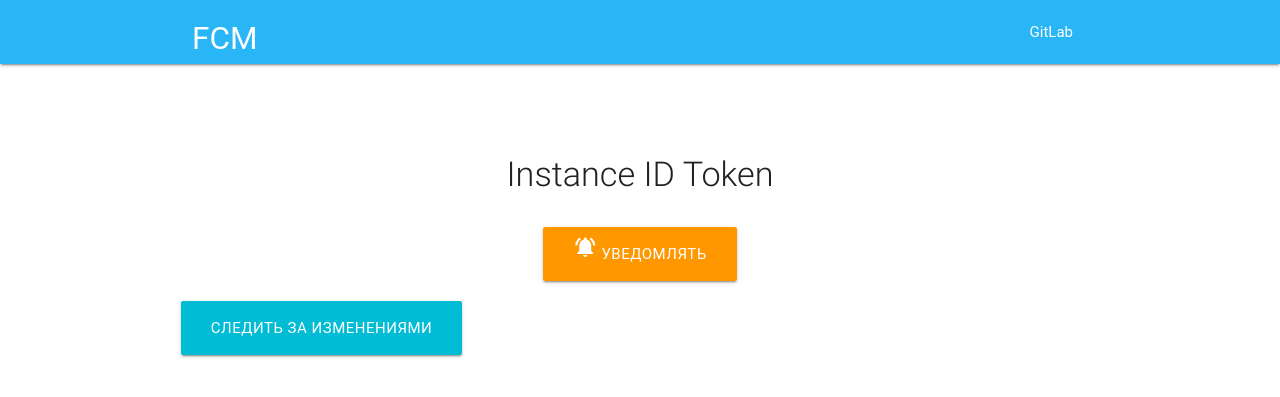
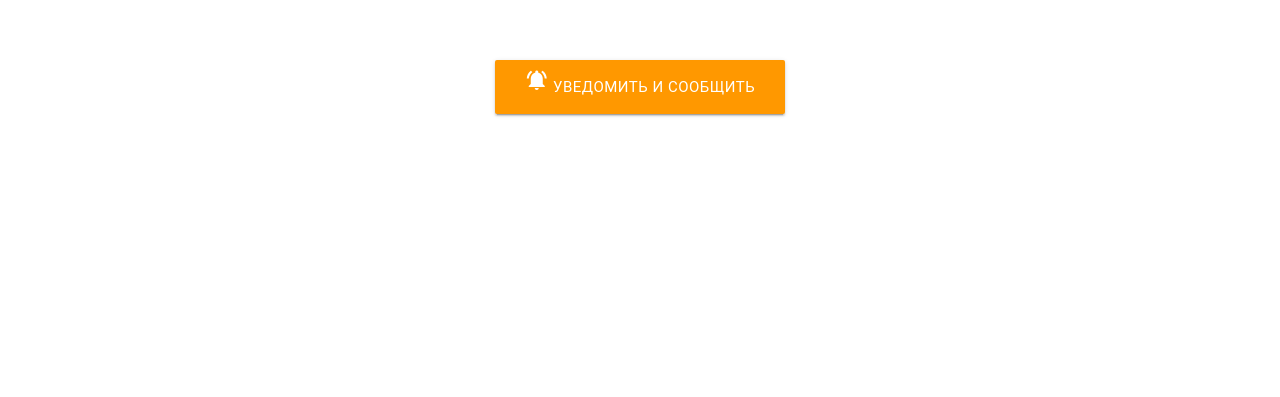
Before and after one commit to rudotcom/push-push, a Django app: template templates/home.html in a window 1280 px wide. Shown: the top 397 px of the page. Run offline with Django 3.2, Linux system fonts and the light colour scheme; the template is opened without the code that fills it, so the values that code supplies are empty; some libraries are stand-ins or nearby versions; some web fonts are replaced.

Commit message:
working prototype

```diff
--- a/push-push/settings.py
+++ b/push-push/settings.py
@@ -25,9 +25,11 @@ SECRET_KEY = 'django-insecure-)^qb9epk55v^e_t&8^o&s00o08s$etu15k_@k=w8uw9m9gj26s
 # SECURITY WARNING: don't run with debug turned on in production!
 DEBUG = True
 
+SITE_URL = '985baf8e0bb4.ngrok.io'
+
 ALLOWED_HOSTS = [
     '127.0.0.1',
-    '*',
+    SITE_URL,
 ]
 
 
@@ -40,6 +42,7 @@ INSTALLED_APPS = [
     'django.contrib.sessions',
     'django.contrib.messages',
     'django.contrib.staticfiles',
+    'push',
 ]
 
 MIDDLEWARE = [
--- a/push-push/urls.py
+++ b/push-push/urls.py
@@ -3,12 +3,15 @@ from django.urls import path, include
 from django.conf import settings
 from django.conf.urls.static import static
 from django.views.generic import TemplateView
+from django.views.decorators.csrf import csrf_exempt
 
-from .views import home
+from push.views import home, save_token
 
 urlpatterns = [
     path('admin/', admin.site.urls),
-    path('', home),
+    path('', csrf_exempt(home)),
+    path('firebase/', csrf_exempt(save_token)),
+    path('sw.js', TemplateView.as_view(template_name='sw.js', content_type='application/x-javascript')),
     path('firebase-messaging-sw.js', TemplateView.as_view(template_name='firebase-messaging-sw.js', content_type='application/x-javascript'))
 
 ]
--- a/static/js/app.js
+++ b/static/js/app.js
@@ -11,28 +11,18 @@ var massage_id = $('#massage_id');
 var massage_row = $('#massage_row');
 
 var info = $('#info');
+var info_icon = $('#info-icon')
 var info_message = $('#info-message');
 
 var alert = $('#alert');
 var alert_message = $('#alert-message');
 
 var input_body = $('#body');
-var timerId = setInterval(setNotificationDemoBody, 10000);
-
-function setNotificationDemoBody() {
-    if (input_body.val().search(/^It's found today at \d\d:\d\d$/i) !== -1) {
-        var now = new Date();
-        input_body.val('It\'s found today at ' + now.getHours() + ':' + addZero(now.getMinutes()));
-    } else {
-        clearInterval(timerId);
-    }
-}
 
 function addZero(i) {
     return i > 9 ? i : '0' + i;
 }
 
-setNotificationDemoBody();
 resetUI();
 
 if (
@@ -83,18 +73,21 @@ if (
             notification[input.attr('name')] = input.val();
         });
 
-        sendNotification(notification);
+    //    sendNotification(notification);
     });
 
     // handle catch the notification on current page
     messaging.onMessage(function(payload) {
         console.log('Message received', payload);
         info.show();
+        info_icon
+            .append('<img src='+payload.notification.icon+' align=left>')
         info_message
             .text('')
-            .append('<strong>'+payload.data.title+'</strong>')
-            .append('<em>'+payload.data.body+'</em>')
+            .append('<h3>'+payload.notification.title+'</h3>')
+            .append('<em>'+payload.notification.body+'</em>')
         ;
+        bt_delete.hide();
 
         // register fake ServiceWorker for show notification on mobile devices
         navigator.serviceWorker.register('/firebase-messaging-sw.js');
@@ -102,9 +95,9 @@ if (
             if (permission === 'granted') {
                 navigator.serviceWorker.ready.then(function(registration) {
                   // Copy data object to get parameters in the click handler
-                  payload.data.data = JSON.parse(JSON.stringify(payload.data));
+                  payload.notification.data = JSON.parse(JSON.stringify(payload.notification));
 
-                  registration.showNotification(payload.data.title, payload.data);
+                  registration.showNotification(payload.notification.title, payload.notification);
                 }).catch(function(error) {
                     // registration failed :(
                     showError('ServiceWorker registration failed', error);
--- a/static/js/firebase_subscribe.js
+++ b/static/js/firebase_subscribe.js
@@ -52,7 +52,7 @@ function sendTokenToServer(currentToken) {
     if (!isTokenSentToServer(currentToken)) {
         console.log('Отправка токена на сервер...');
 
-        var url = ''; // адрес скрипта на сервере который сохраняет ID устройства
+        var url = 'firebase/'; // адрес скрипта на сервере который сохраняет ID устройства
         $.post(url, {
             token: currentToken
         });
--- a/templates/home.html
+++ b/templates/home.html
@@ -3,7 +3,7 @@
 <head>
     <meta charset="utf-8">
     <meta name="viewport" content="width=device-width, initial-scale=1.0"/>
-    <title>Firebase Cloud Messaging</title>
+    <title>FCM Test</title>
     <link rel="shortcut icon" href="/static/favicon.png">
 
     <!-- Import Google Icon Font -->
@@ -27,14 +27,6 @@
     </style>
 </head>
 <body>
-<nav class="light-blue lighten-1" role="navigation">
-    <div class="nav-wrapper container">
-        <h3 class="brand-logo">FCM</h3>
-        <ul class="right hide-on-med-and-down desktop-header-links">
-            <li><a href="https://gitlab.com/ViiKo/edagotova" target="_blank">GitLab</a></li>
-        </ul>
-    </div>
-</nav>
 
 
 <main class="section no-pad-bot" id="index-banner">
@@ -46,54 +38,14 @@
             <strong>Error</strong>
             <em id="alert-message"></em>
         </div>
-        <div class="card-panel green darken-1 white-text z-depth-2" id="info">
-            <i class="material-icons left green-text text-darken-4">info</i>
+        <div class="card-panel green darken-1 white-text z-depth-2 center" id="info">
+            <span id="info-icon"></span>
             <span id="info-message"></span>
         </div>
         <div class="row center">
-            <h4 class="header col s12 light">Instance ID Token</h4>
-            <p id="token" style="word-break: break-all;"></p>
+            <button type="button" class="btn-large waves-effect waves-light orange" id="register"><span class="material-icons">notifications_active</span> Уведомить и Сообщить</button>
+            <button type="button" class="btn-large waves-effect waves-light orange" id="delete"><span class="material-icons">notifications_off</span> Не уведомлять</button>
         </div>
-        <div class="row center">
-            <button type="button" class="btn-large waves-effect waves-light orange" id="register"><span class="material-icons">
-notifications_active
-</span> Уведомлять</button>
-            <button type="button" class="btn-large waves-effect waves-light orange" id="delete"><span class="material-icons">
-notifications_off
-</span> Не уведомлять</button>
-        </div>
-        <div class="row">
-            <form action="" method="post" class="col s12" id="notification">
-                <div class="row">
-                    <div class="input-field col s12">
-                        <input type="text" name="title" id="title" value="Заголовок уведомления" class="validate">
-                        <label for="title">Заголовок уведомления</label>
-                    </div>
-                    <div class="input-field col s12">
-                        <input type="text" name="body" id="body" value="Текст уведомления" class="validate">
-                        <label for="body">Текст уведомления</label>
-                    </div>
-                    <div class="input-field col s12">
-                        <input type="text" name="icon" id="icon" value="https://rudotcom.github.io/assets/images/port.png" class="validate">
-                        <label for="icon">Иконка уведомления</label>
-                    </div>
-                    <div class="input-field col s12">
-                        <input type="text" name="image" id="image" value="https://rudotcom.github.io/assets/images/port.png" class="validate">
-                        <label for="image">URL изображения уведомления</label>
-                    </div>
-                    <div class="input-field col s12">
-                        <input type="text" name="click_action" id="click_action" value="https://rudotcom.github.io" class="validate">
-                        <label for="click_action">URL куда переходить</label>
-                    </div>
-                    <div class="input-field col s12" id="massage_row">
-                        <p><strong>Massage id:</strong> <span id="massage_id" style="word-break: break-all;"></span></p>
-                    </div>
-                </div>
-                <button type="submit" class="btn-large waves-effect waves-light orange" id="send"><i class="material-icons left">email</i> Send</button>
-            </form>
-    <div>
-        <button type="button" id="subscribe" class="btn-large waves-effect waves-light cyan">Следить за изменениями</button>
-    </div>        </div>
     </div>
 
 </main>
```
Also changed, not shown: push-push/views.py (deleted, +0 -32 lines), templates/sw.js (added, +18 -0 lines), db.sqlite3.
